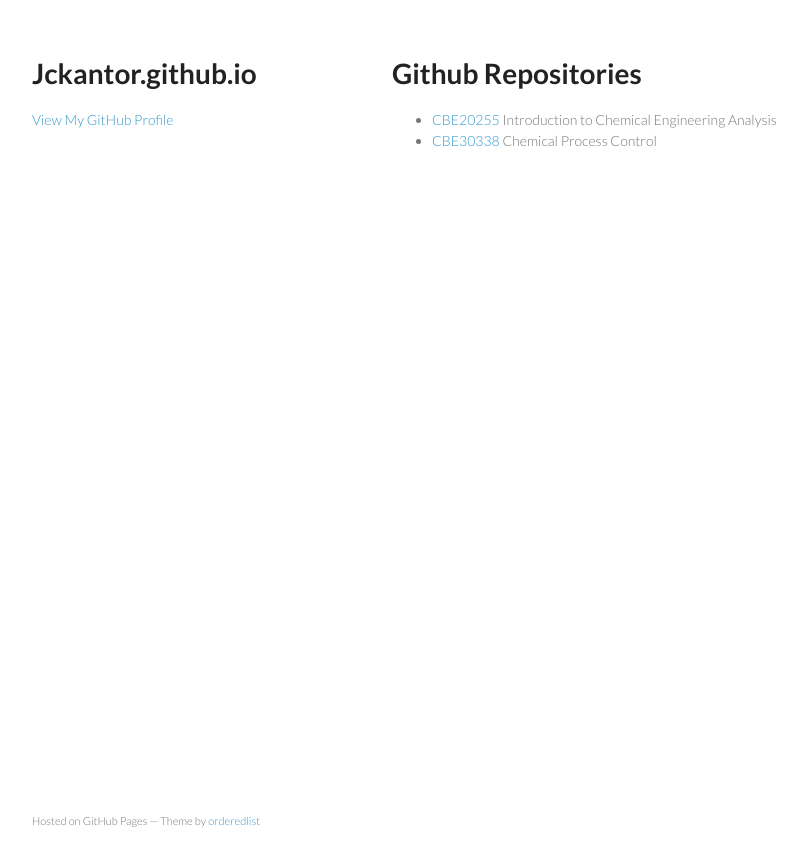
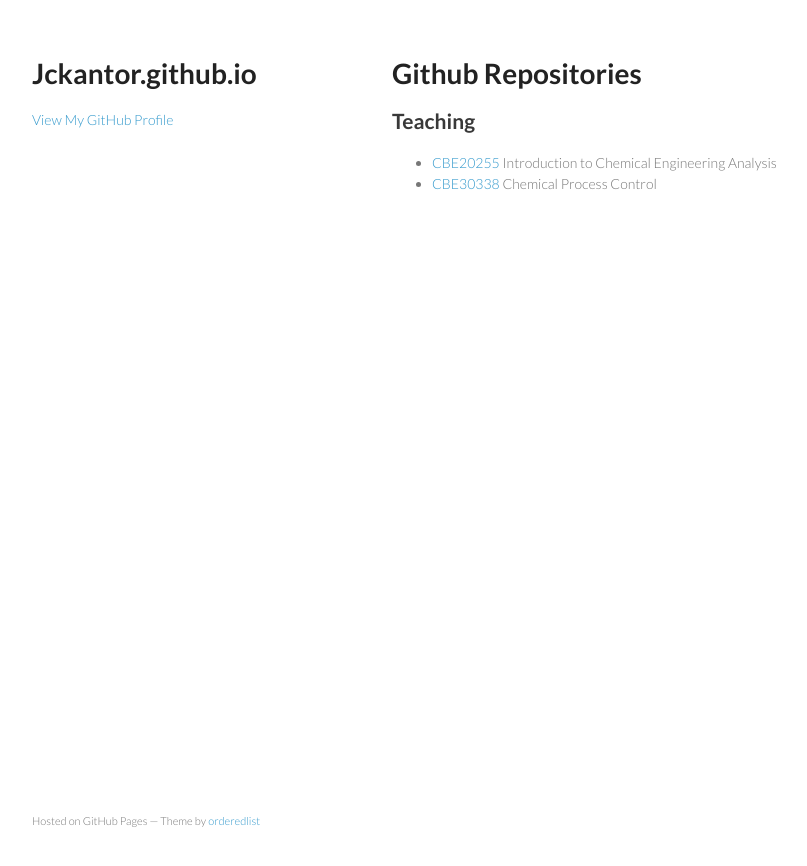
Before and after one commit to jckantor/jckantor.github.io, a Jekyll site: the page index.html, which Jekyll copies as it is, in a window 1280 px wide. Shown: the top 866 px of the page, without its empty margins (178-985 px from the left). Built offline with Jekyll 4.4.1, drawn with Linux system fonts in a browser that asks for light colours; Markdown is read by kramdown in place of the engine named in the settings.

Commit message:
Replace master branch with page content via GitHub

```diff
--- a/index.html
+++ b/index.html
@@ -26,6 +26,9 @@
         <h1>
 <a name="github-repositories" class="anchor" href="#github-repositories"><span class="octicon octicon-link"></span></a>Github Repositories</h1>
 
+<h2>
+<a name="teaching" class="anchor" href="#teaching"><span class="octicon octicon-link"></span></a>Teaching</h2>
+
 <ul>
 <li>
 <a href="http://jckantor.github.io/CBE20255">CBE20255</a> Introduction to Chemical Engineering Analysis</li>
--- a/params.json
+++ b/params.json
@@ -1 +1 @@
-{"name":"Jckantor.github.io","tagline":"","body":"Github Repositories\r\n======================\r\n\r\n* [CBE20255](http://jckantor.github.io/CBE20255) Introduction to Chemical Engineering Analysis\r\n* [CBE30338](http://jckantor.github.io/CBE30338) Chemical Process Control\r\n","google":"","note":"Don't delete this file! It's used internally to help with page regeneration."}
+{"name":"Jckantor.github.io","tagline":"","body":"Github Repositories\r\n======================\r\n\r\n## Teaching\r\n\r\n* [CBE20255](http://jckantor.github.io/CBE20255) Introduction to Chemical Engineering Analysis\r\n* [CBE30338](http://jckantor.github.io/CBE30338) Chemical Process Control\r\n","google":"","note":"Don't delete this file! It's used internally to help with page regeneration."}
```
